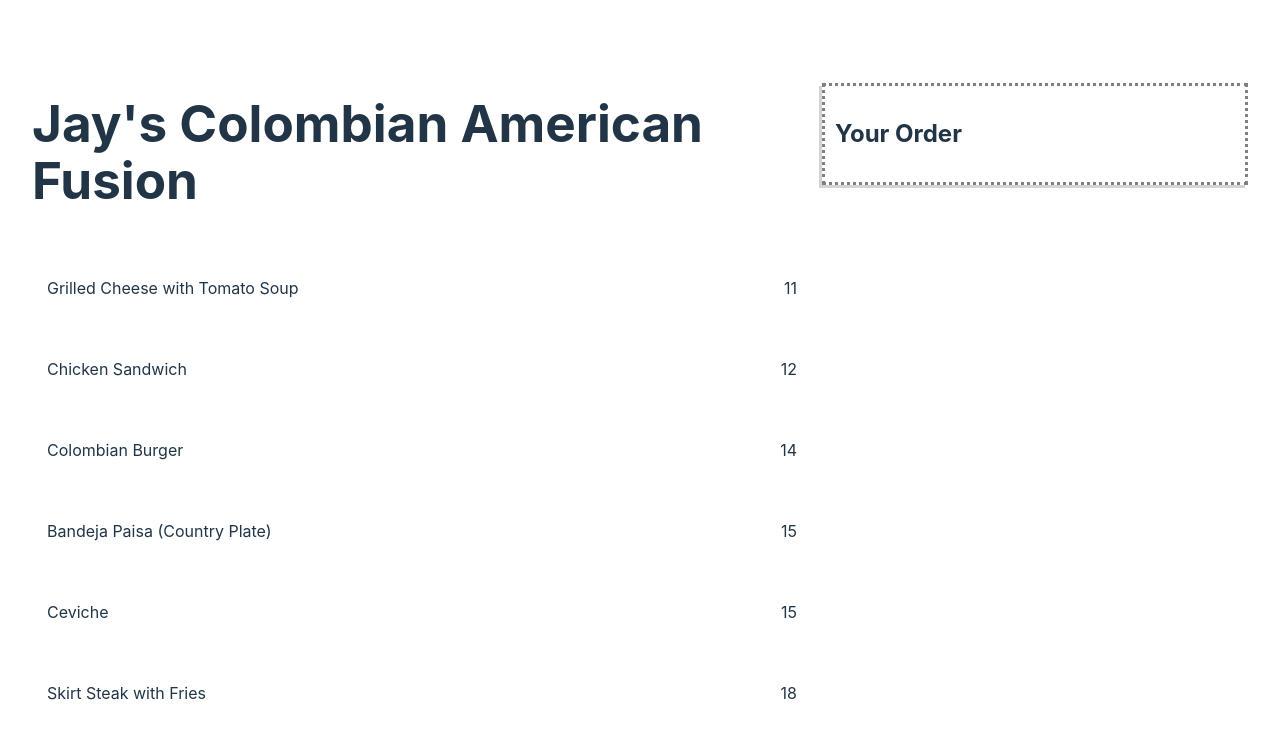
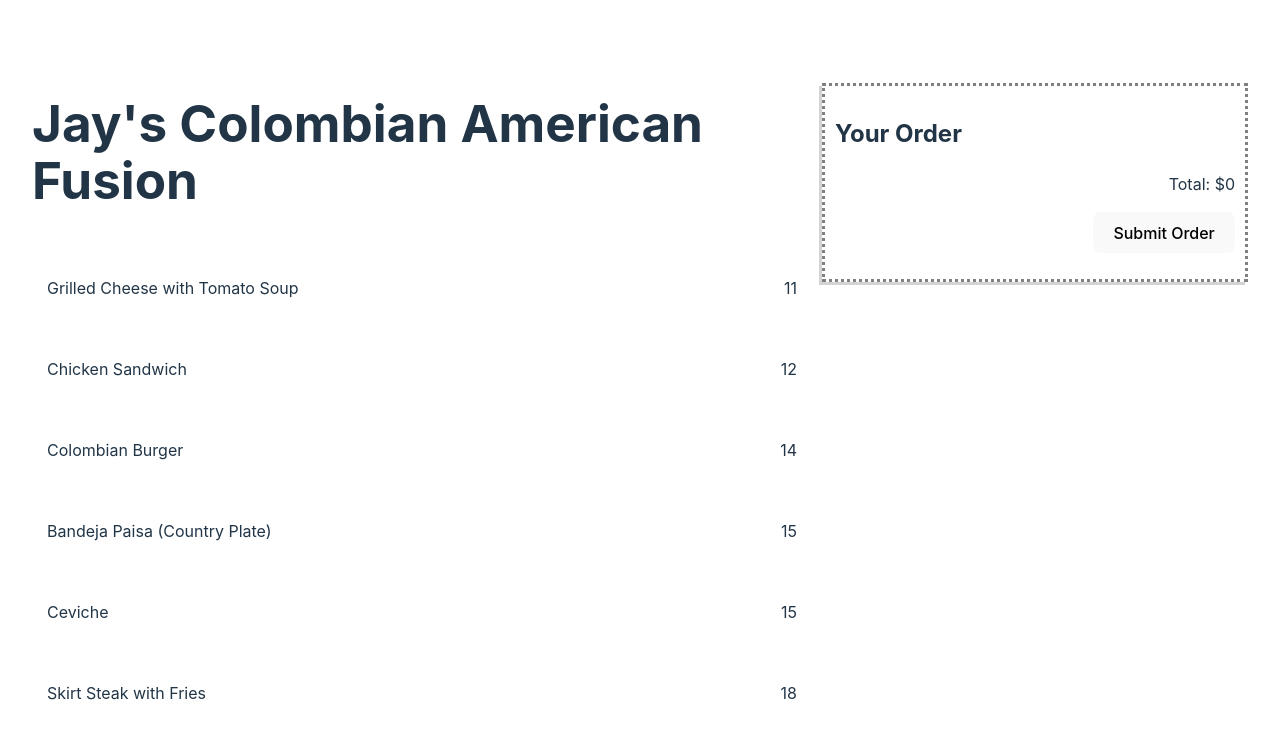
Before and after one commit to androcat/react-restaurant-app-v2, a React (Vite) app: page / in a window 1280 px wide. Shown: the top 738 px of the page. Built offline with nearby package versions, Linux system fonts and the light colour scheme.

Commit message:
Adds a sum total function, displays total, and adds submit button that adds order to local storage

```diff
--- a/src/Order.jsx
+++ b/src/Order.jsx
@@ -1,6 +1,11 @@
 import "./Order.css";
 
 export default function Order({ orderList }) {
+  const sumTotal = orderList.reduce(
+    (total, currentValue) => total + currentValue.price,
+    0
+  );
+
   return (
     <aside className="order">
       <h2>Your Order</h2>
@@ -11,10 +16,23 @@ export default function Order({ orderList }) {
             style={{ display: "flex", justifyContent: "space-between" }}
           >
             <p>{orderItem.name}</p>
-            <p>{orderItem.price}</p>
+            <p>${orderItem.price}</p>
           </li>
         ))}
       </ul>
+      <p style={{ textAlign: "right" }}>Total: ${sumTotal}</p>
+      <p style={{ textAlign: "right" }}>
+        <button
+          onClick={() => {
+            localStorage.setItem(
+              "Order",
+              `Order: ${orderList.map((item) => item.name)}, Total: ${sumTotal}`
+            );
+          }}
+        >
+          Submit Order
+        </button>
+      </p>
     </aside>
   );
 }
```
